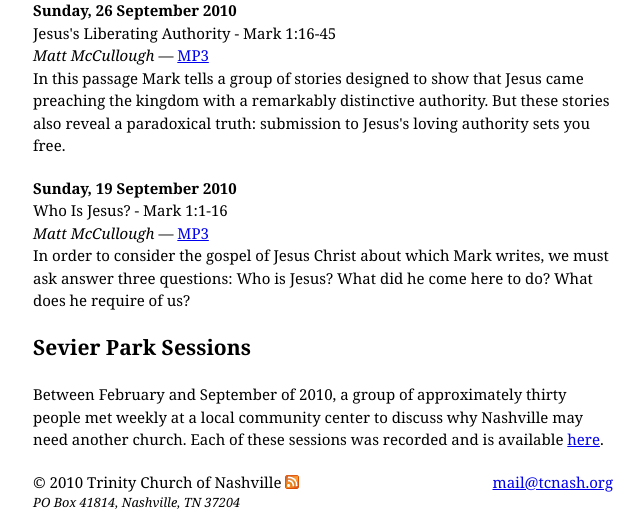
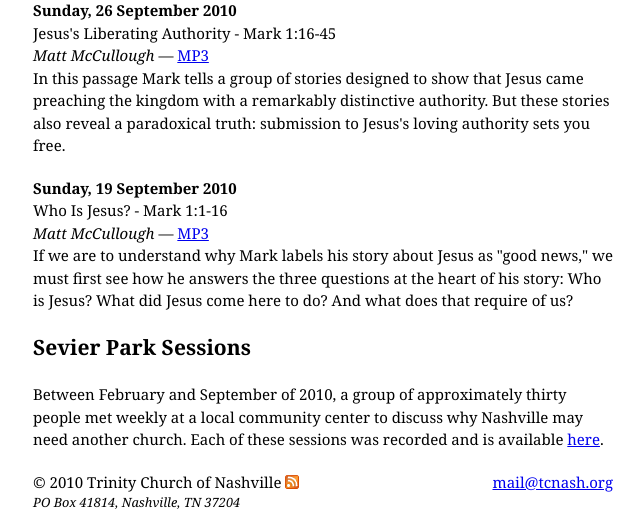
Before and after one commit to drewr/trinitypy, a Django app: template templates/audio.html in a window 1280 px wide. Shown: the part 290-803 px from the top of the page, without its empty margins (137-781 px from the left). Run offline with Django 3.2, Linux system fonts and the light colour scheme; the template is opened without the code that fills it, so the values that code supplies are empty.

Commit message:
Fix copy.

```diff
--- a/templates/audio.html
+++ b/templates/audio.html
@@ -36,9 +36,10 @@ submission to Jesus's loving authority sets you free.
 Who Is Jesus? - Mark 1:1-16<br/>
 <i>Matt McCullough</i> &#8212;
 <a href="http://media.tcnash.org/2010-09-19-Mark-1-Who-Is-Jesus.mp3">MP3</a><br/>
-In order to consider the gospel of Jesus Christ about which Mark
-writes, we must ask answer three questions: Who is Jesus?  What did he
-come here to do?  What does he require of us?
+If we are to understand why Mark labels his story about Jesus as "good
+news," we must first see how he answers the three questions at the
+heart of his story: Who is Jesus?  What did Jesus come here to do?
+And what does that require of us?
 </p>
 
 <h3>Sevier Park Sessions</h3>
```
